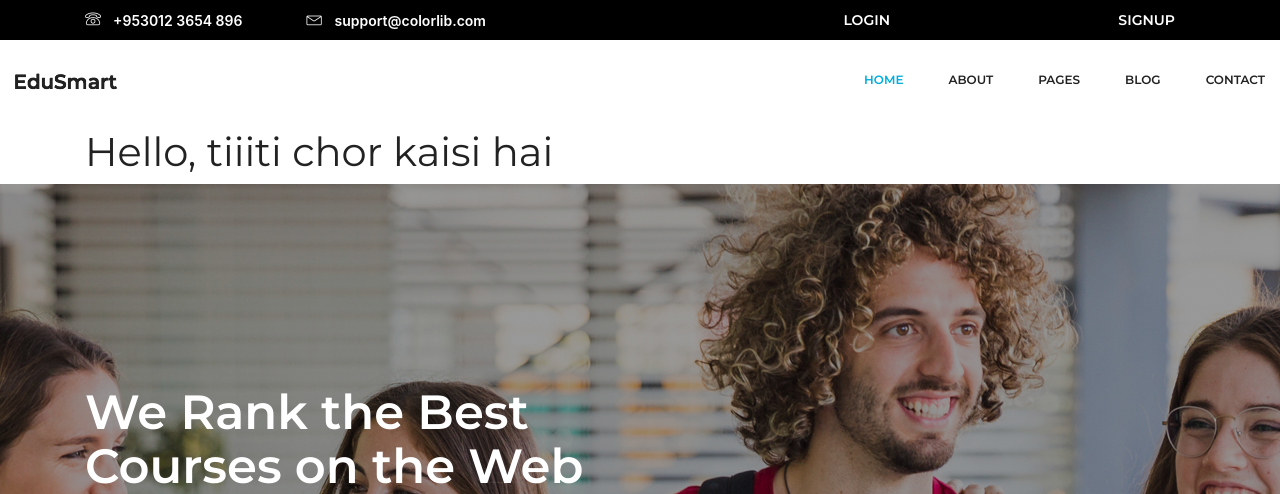
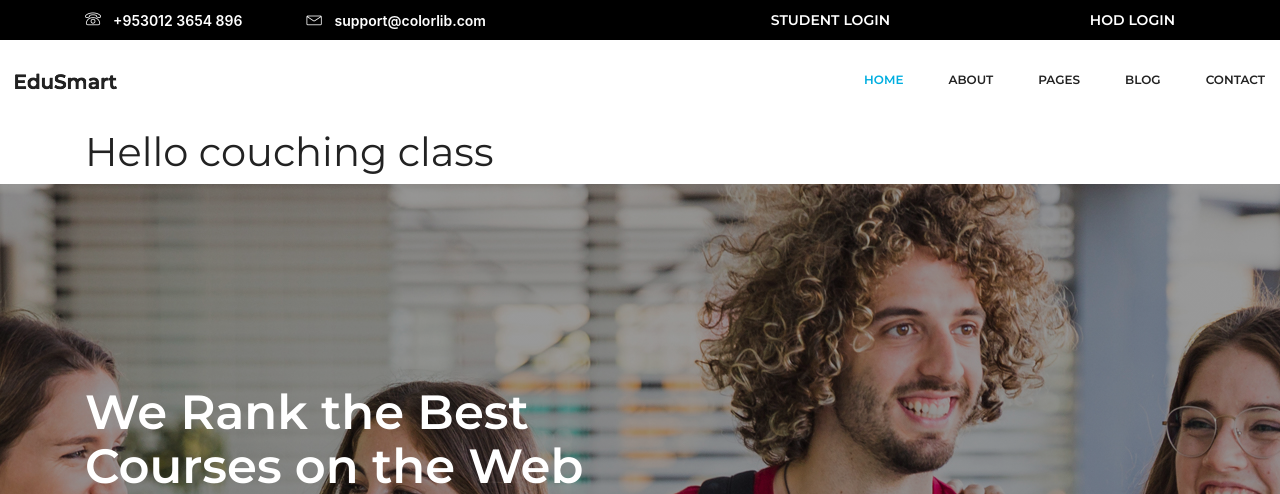
Before and after one commit to dipak1221/IP_project_coaching_classes, a Django app: page / in a window 1280 px wide; the page is wider, and only the part inside the window is pictured. Shown: the top 494 px of that part. Run offline with Django 3.2, Linux system fonts and the light colour scheme; some libraries are stand-ins or nearby versions.

Commit message:
added student login and hod login(not linked) working

```diff
--- a/IP_project/pages/templates/index.html
+++ b/IP_project/pages/templates/index.html
@@ -39,10 +39,10 @@
             </a>
           </div>
           <div class="col-lg-3 col-sm-6 col-8 header-top-right">
-            <a href="#" class="text-uppercase">Login</a>
+            <a href="#" class="text-uppercase">Student Login</a>
           </div>
           <div class="col-lg-3 col-sm-6 col-8 header-top-right">
-            <a href="#" class="text-uppercase">signup</a>
+            <a href="#" class="text-uppercase">HOD Login</a>
           </div>
         </div>
       </div>
@@ -91,7 +91,7 @@
     </div>
   </header>
 <div class="container">
-    <h1>Hello, tiiiti chor kaisi hai</h1>
+    <h1>Hello couching class</h1>
   </div>
 
   <!-- jlkglsdjgljsdlgjl-->
```
